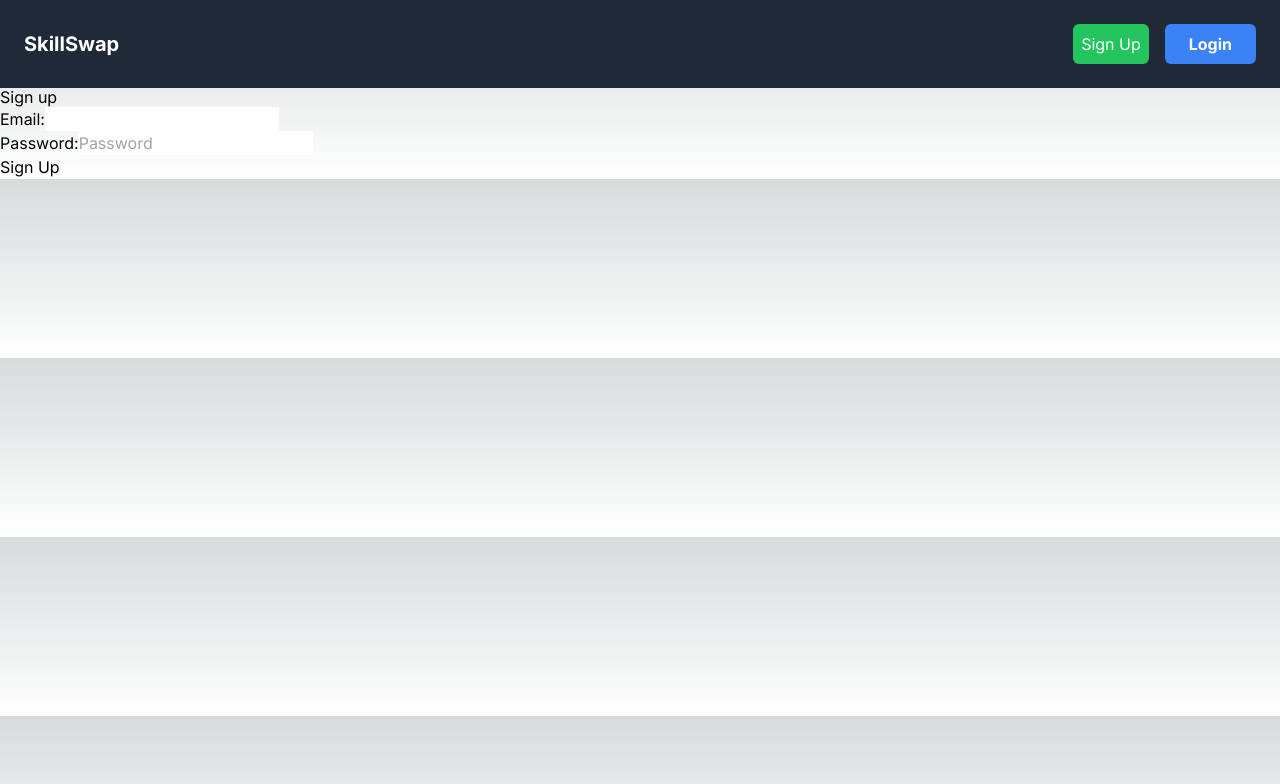
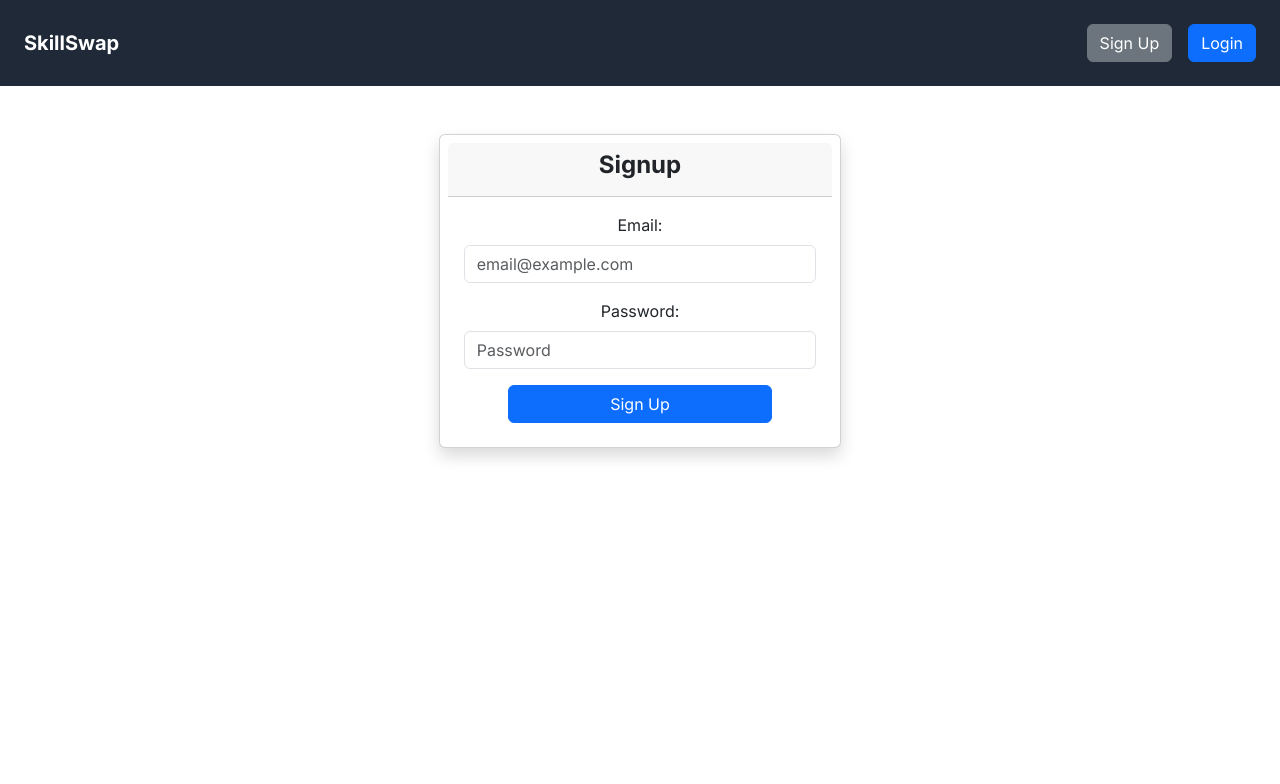
Before and after one commit to that-guy-matt/skillswap_front, a Next.js app: page /signup in a window 1280 px wide. Shown: the top 784 px of the page. Built offline with nearby package versions, Linux system fonts and the light colour scheme; no server answers.

Commit message:
add basic bootstrap styling to signup and login pages

```diff
--- a/src/app/components/Header.js
+++ b/src/app/components/Header.js
@@ -36,16 +36,18 @@ const Header = () => {
             <span className="mr-4">Welcome, {user.email}</span>
             <button
               onClick={logout}
-              className="bg-red-500 hover:bg-blue-700 text-white font-bold py-2 px-4 rounded">
+              className="btn btn-danger">
               Log Out
             </button>
           </>
         ) : (
           <>
-            <Link href="/signup" className="bg-green-500 hover:bg=green=600 p-2 rounded">
+            <Link href="/signup"
+              className="btn btn-secondary">
               Sign Up
             </Link>
-            <Link href="/login" className="bg-blue-500 hover:bg-blue-700 text-white font-bold py-2 px-4 rounded">
+            <Link href="/login"
+              className="btn btn-primary">
               Login
             </Link>
           </>
--- a/src/app/globals.css
+++ b/src/app/globals.css
@@ -17,13 +17,13 @@
 }
 
 body {
-  color: rgb(var(--foreground-rgb));
+  /* color: rgb(var(--foreground-rgb));
   background: linear-gradient(
       to bottom,
       transparent,
       rgb(var(--background-end-rgb))
     )
-    rgb(var(--background-start-rgb));
+    rgb(var(--background-start-rgb)); */
 }
 
 @layer utilities {
--- a/src/app/login/page.js
+++ b/src/app/login/page.js
@@ -32,29 +32,50 @@ const LoginPage = () => {
   return (
     <main>
       <Header />
-      <h1>Login</h1>
-      <div>
-        <label htmlFor="email">Email: </label>
+
+      <div className="container">
+        <div className="row justify-content-center">
+          <div className="col-md-6 col-lg-4 mt-5">
+            <div className="card text-center shadow p-2" >
+              <div className='card-header'>
+                <h1 className="card-title fs-4 fw-bold">Login</h1>
+              </div>
+              <div className="card-body">
+                <div className="mb-3">
+                  <label htmlFor="email" className="form-label">Email:</label>
                   <input
                     type="email"
                     id="email"
+                    placeholder='email@example.com'
+                    className="form-control"
                     value={email}
                     onChange={(e) => setEmail(e.target.value)}
                     required
                   />
                 </div>
-      <div>
-        <label htmlFor="password">Password: </label>
+
+                <div className="mb-3">
+                  <label htmlFor="password" className="form-label">Password:</label>
                   <input
                     type="password"
                     id="password"
+                    className="form-control"
+                    placeholder="Password"
                     value={password}
                     onChange={(e) => setPassword(e.target.value)}
                     required
                   />
                 </div>
-      <button onClick={handleSubmit}>Login</button>
-      {message && <p>{message}</p>}
+
+                <button className="btn btn-primary w-75" onClick={handleSubmit}>Log In</button>
+
+                {message && <p className="mt-3">{message}</p>}
+              </div>
+            </div>
+          </div>
+        </div>
+      </div>
+
     </main>
   );
 };
--- a/src/app/signup/page.js
+++ b/src/app/signup/page.js
@@ -45,31 +45,52 @@ const Signup = () => {
   // };
 
   return (
-    <div>
+    <main>
       <Header />
-      <h1>Sign up</h1>
-
-      <label htmlFor="email">Email: </label>
+      <div className="container">
+        <div className="row justify-content-center">
+          <div className="col-md-6 col-lg-4 mt-5">
+            <div className="card text-center shadow p-2" >
+              <div className='card-header'>
+                <h1 className="card-title fs-4 fw-bold">Signup</h1>
+              </div>
+              <div className="card-body">
+                <div className="mb-3">
+                  <label htmlFor="email" className="form-label">Email:</label>
                   <input
                     type="email"
                     id="email"
+                    placeholder='email@example.com'
+                    className="form-control"
                     value={email}
                     onChange={(e) => setEmail(e.target.value)}
                     required
                   />
-      <br />
-      <label htmlFor="password">Password: </label>
+                </div>
+
+                <div className="mb-3">
+                  <label htmlFor="password" className="form-label">Password:</label>
                   <input
                     type="password"
+                    id="password"
+                    className="form-control"
                     placeholder="Password"
                     value={password}
                     onChange={(e) => setPassword(e.target.value)}
                     required
                   />
-      <br />
-      <button onClick={handleSignup}>Sign Up</button>
-      {message && <p>{message}</p>}
                 </div>
+
+                <button className="btn btn-primary w-75" onClick={handleSignup}>Sign Up</button>
+
+                {message && <p className="mt-3">{message}</p>}
+              </div>
+            </div>
+          </div>
+        </div>
+      </div>
+
+    </main>
   );
 }
 
```
Lines whose indentation alone changed are shown as unchanged.
